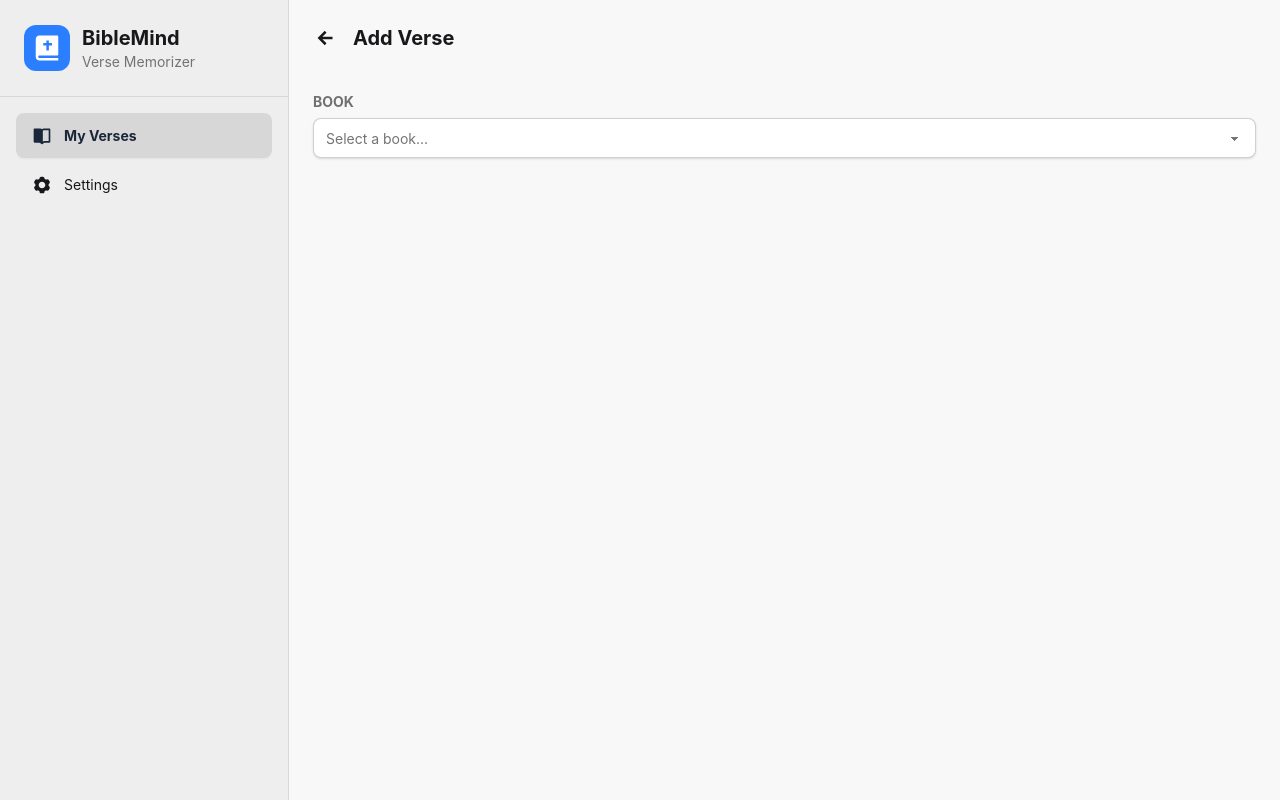
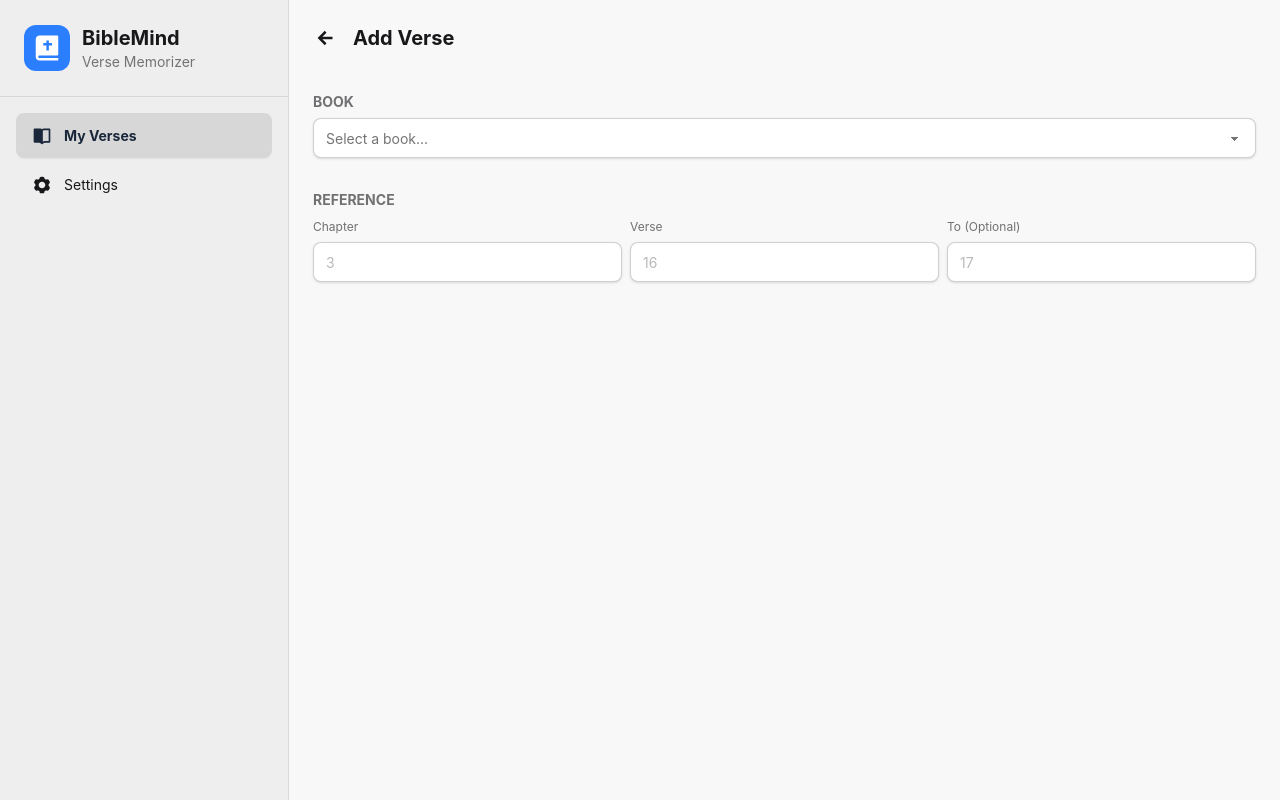
Before and after one commit to vickjavariz/bible-mind, a React (Vite) app: page /verses/new in a window 1280 px wide. Built offline with nearby package versions, Linux system fonts and the light colour scheme.

Commit message:
feat: add chapter, verse start, and verse end input fields to /verses/new

```diff
--- /dev/null
+++ b/src/components/ui/InputField.tsx
@@ -0,0 +1,34 @@
+import { type ChangeEvent, useId } from "react";
+
+interface InputFieldProps {
+  label: string;
+  placeholder: string;
+  value: string;
+  onChange: (event: ChangeEvent<HTMLInputElement>) => void;
+  className?: string;
+}
+
+export default function InputField({
+  label,
+  placeholder,
+  value,
+  onChange,
+  className,
+}: InputFieldProps) {
+  const id = useId();
+  const mergedClassName = `label flex flex-col w-full items-start ${className || ""}`;
+
+  return (
+    <label className={mergedClassName}>
+      {label}
+      <input
+        id={id}
+        type="text"
+        className="input w-full bg-base-300 shadow-sm"
+        placeholder={placeholder}
+        value={value}
+        onChange={onChange}
+      />
+    </label>
+  );
+}
--- a/src/features/verses/views/AddVerseView.tsx
+++ b/src/features/verses/views/AddVerseView.tsx
@@ -3,10 +3,14 @@ import { useTranslation } from "react-i18next";
 
 import PageContent from "@/components/layout/PageContent";
 import PageHeader from "@/components/layout/PageHeader";
+import InputField from "@/components/ui/InputField";
 import SelectField from "@/components/ui/SelectField";
 
 export default function AddVerseView() {
   const [book, setBook] = useState("");
+  const [chapter, setChapter] = useState("");
+  const [startVerse, setStartVerse] = useState("");
+  const [endVerse, setEndVerse] = useState("");
 
   const { t } = useTranslation(["verses", "bible", "navigation"]);
   const oldTestamentBooks = t("bible:oldTestament.books", {
@@ -28,7 +32,7 @@ export default function AddVerseView() {
           label={t("addVerse.fields.book.label")}
           placeholder={t("addVerse.fields.book.placeholder")}
           value={book}
-          onChange={(event) => setBook(event.target.value)}
+          onChange={(e) => setBook(e.target.value)}
         >
           {oldTestamentBooks.map(({ id, name }) => (
             <option key={id} value={id}>
@@ -42,6 +46,43 @@ export default function AddVerseView() {
             </option>
           ))}
         </SelectField>
+
+        <fieldset className="fieldset mt-6">
+          <legend className="fieldset-legend font-bold text-sm text-base-content/60">
+            {t("addVerse.fields.referenceGroup.title").toUpperCase()}
+          </legend>
+
+          <div className="flex">
+            <InputField
+              className="mr-2"
+              label={t("addVerse.fields.referenceGroup.chapter.label")}
+              placeholder={t(
+                "addVerse.fields.referenceGroup.chapter.placeholder",
+              )}
+              value={chapter}
+              onChange={(e) => setChapter(e.target.value)}
+            />
+
+            <InputField
+              className="mr-2"
+              label={t("addVerse.fields.referenceGroup.startVerse.label")}
+              placeholder={t(
+                "addVerse.fields.referenceGroup.startVerse.placeholder",
+              )}
+              value={startVerse}
+              onChange={(e) => setStartVerse(e.target.value)}
+            />
+
+            <InputField
+              label={t("addVerse.fields.referenceGroup.endVerse.label")}
+              placeholder={t(
+                "addVerse.fields.referenceGroup.endVerse.placeholder",
+              )}
+              value={endVerse}
+              onChange={(e) => setEndVerse(e.target.value)}
+            />
+          </div>
+        </fieldset>
       </PageContent>
     </>
   );
--- a/src/i18n/locales/en/verses.json
+++ b/src/i18n/locales/en/verses.json
@@ -9,6 +9,21 @@
       "book": {
         "label": "Book",
         "placeholder": "Select a book..."
+      },
+      "referenceGroup": {
+        "title": "Reference",
+        "chapter": {
+          "label": "Chapter",
+          "placeholder": "3"
+        },
+        "startVerse": {
+          "label": "Verse",
+          "placeholder": "16"
+        },
+        "endVerse": {
+          "label": "To (Optional)",
+          "placeholder": "17"
+        }
       }
     }
   }
--- a/src/i18n/locales/es/verses.json
+++ b/src/i18n/locales/es/verses.json
@@ -9,6 +9,21 @@
       "book": {
         "label": "Libro",
         "placeholder": "Elige un libro..."
+      },
+      "referenceGroup": {
+        "title": "Referencia",
+        "chapter": {
+          "label": "Capítulo",
+          "placeholder": "3"
+        },
+        "startVerse": {
+          "label": "Versículo",
+          "placeholder": "16"
+        },
+        "endVerse": {
+          "label": "Hasta (opcional)",
+          "placeholder": "17"
+        }
       }
     }
   }
```
